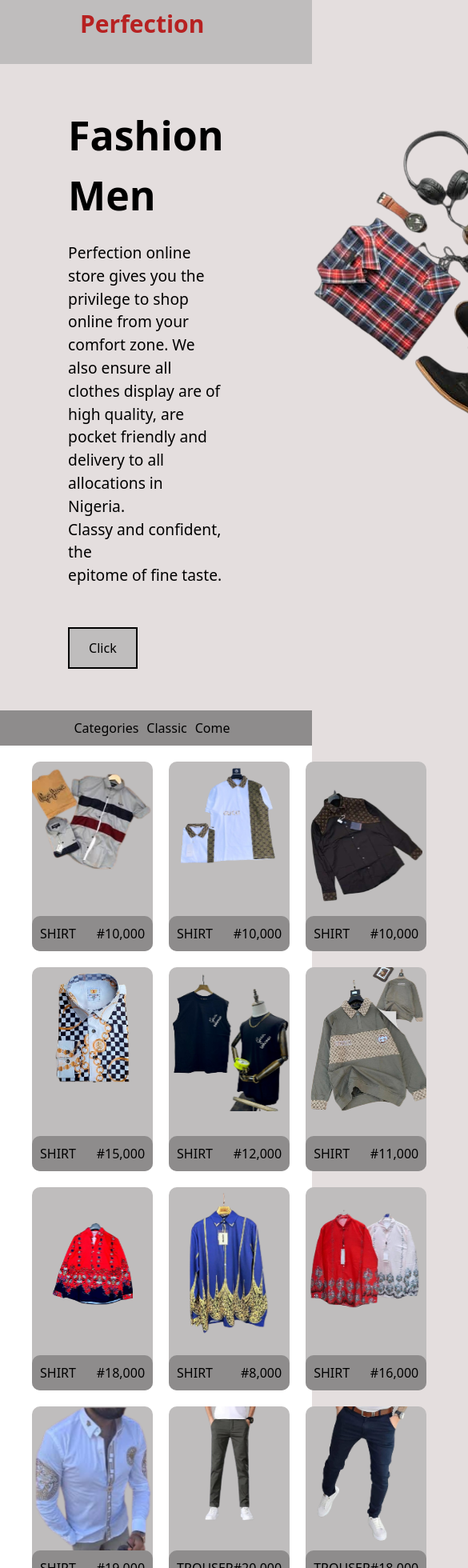
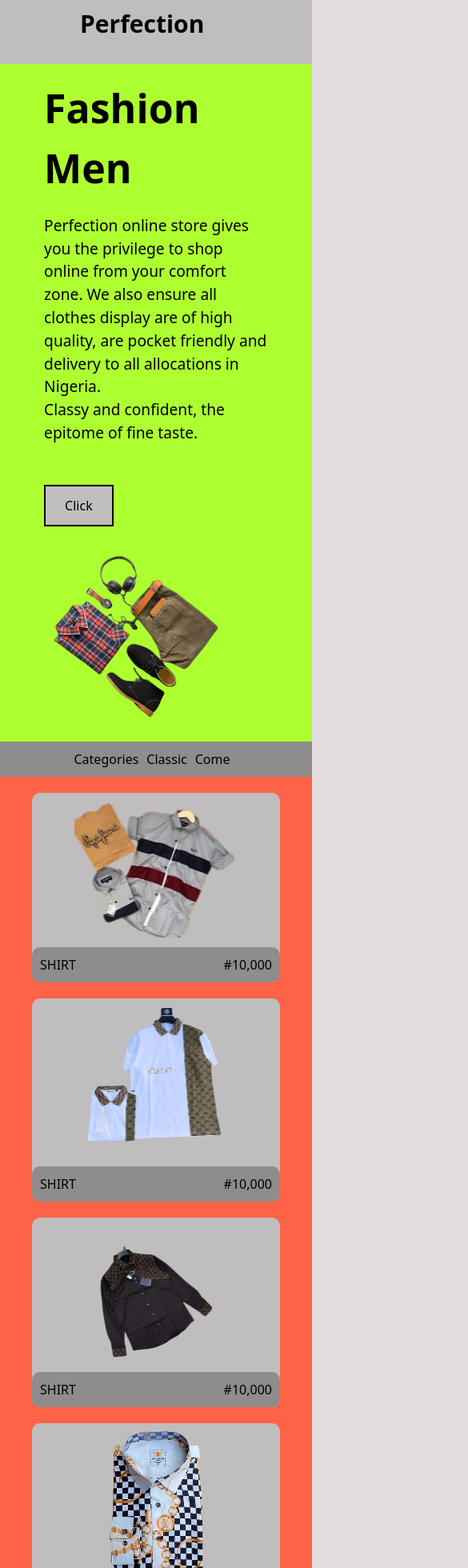
Before and after one commit to Preciousnnebuogor/Online--Store-, a Next.js app: page / in a window 390 px wide. Shown: the top 1960 px of the page at 80% size, 585 px wide, since content can reach past the window. Built offline with nearby package versions, Linux system fonts and the light colour scheme.

Commit message:
css @media for contact

```diff
--- a/src/components/Contactcompnont/Contact.module.scss
+++ b/src/components/Contactcompnont/Contact.module.scss
@@ -5,6 +5,10 @@
   display: flex;
   align-items: center;
   justify-content: center;
+
+  @media (max-width: 600px) {
+    display: none;
+  }
 
   .centerform {
     width: 50vw;
--- a/src/components/click/Click.module.scss
+++ b/src/components/click/Click.module.scss
@@ -18,7 +18,7 @@
 
   @media (max-width: 600px) {
     flex-direction: column;
-    background-color: cadetblue;
+
   }
   img {
     padding-left: 100px;
--- a/src/components/footer/Footer.module.scss
+++ b/src/components/footer/Footer.module.scss
@@ -3,6 +3,11 @@
   justify-content: space-between;
   background-color: rgb(191, 189, 189);
   max-width: 100vw;
+
+  @media (max-width: 600px) {
+    flex-direction: column;
+    align-items: center;
+  }
 
   .social {
     display: flex;
--- a/src/components/hero/Hero.module.scss
+++ b/src/components/hero/Hero.module.scss
@@ -1,18 +1,22 @@
 .content {
-
-    top: 0; left: 0; right: 0;
-    padding-top: 5px;
-    padding: 2rem 9%;
+  padding: 2% 9%;
   display: flex;
   justify-content: space-between;
+  box-shadow: 0 0.5rem 1rem black rgba(0, 0, 0, 0.1);
 
-    box-shadow: 0 .5rem 1rem black rgba(0, 0, 0, .1);
+  @media (max-width: 600px) {
+    flex-direction: column;
+    max-width: 100vw;
+    background-color: greenyellow;
   }
-
+}
 
 .word {
   padding: 20px 50px;
 
+  @media (max-width: 600px) {
+    padding: 10px 20px;
+  }
 
   h1 {
     font-size: 50px;
@@ -31,9 +35,8 @@
     border-width: 2px;
     border-color: black;
     padding: 12px 24px;
-        background:  rgb(191, 189, 189);;
+    background: rgb(191, 189, 189);
   }
-
 }
 
 .photo {
@@ -44,9 +47,8 @@
     margin-right: 20px;
     margin-top: 1px;
 
-
-
-
-
+    @media (max-width: 600px) {
+        height: 250px;
       }
   }
+}
--- a/src/components/productItem/Product.module.scss
+++ b/src/components/productItem/Product.module.scss
@@ -1,11 +1,17 @@
 .container {
-    width: 100%;
+    width: 100vw;
     background-color: white;
     display:grid;
     grid-template-columns: 1fr 1fr 1fr;
     row-gap: 20px;
     column-gap: 20px;
     padding: 20px 40px;
+    background-color: tomato;
+
+    @media (max-width: 600px) {
+      grid-template-columns: 1fr;
+
+    }
 
     .productitem {
       background-color: rgb(191, 189, 189);;
```
Lines whose indentation alone changed are shown as unchanged.
